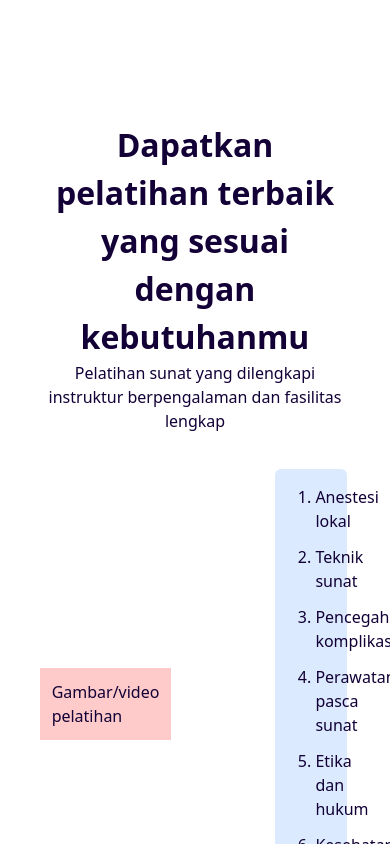
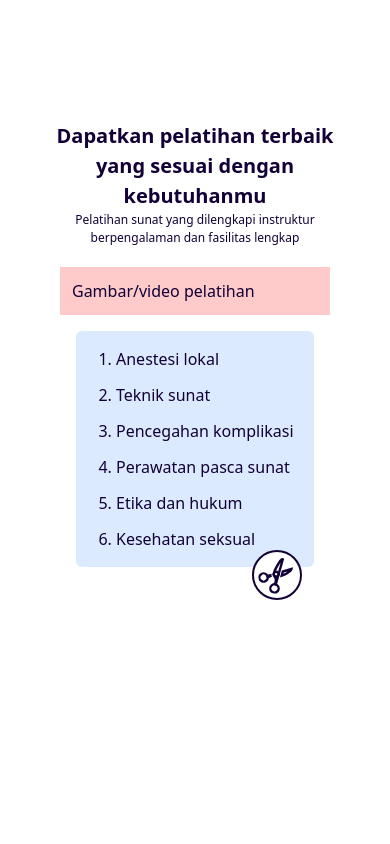
Before and after one commit to nidamuna/landingpage-1, a React (Create React App) app: page / in a window 390 px wide. Shown: the part 1320-2164 px from the top of the page. Built offline with nearby package versions, Linux system fonts and the light colour scheme.

Commit message:
responsive pelatihansection

```diff
--- a/src/component/Pelatihansection.jsx
+++ b/src/component/Pelatihansection.jsx
@@ -6,18 +6,18 @@ const Pelatihansection = () => {
     <>
       <section className='w-full bg-white min-h-screen py-[100px] px-10'>
         <div className='flex flex-col container mx-auto items-center text-[#120036]'>
-          <h1 className='font-black text-[2rem] text-center w-full'>
+          <h1 className='font-black text-[20px] md:text-[2rem] text-center w-full'>
             Dapatkan pelatihan terbaik yang sesuai dengan kebutuhanmu
           </h1>
-          <p className='text-center w-full'>
+          <p className='text-center w-full text-[12px] md:text-[16px]'>
             Pelatihan sunat yang dilengkapi instruktur berpengalaman dan fasilitas lengkap
           </p>
-          <div className='w-full flex justify-center items-center p-5'>
-            <div className='w-[50%] bg-red-200 p-3'>
+          <div className='w-full flex-col md:flex-row flex justify-center items-center p-5'>
+            <div className='w-full md:w-[50%] bg-red-200 p-3'>
               Gambar/video pelatihan
             </div>
-            <div className='w-[50%] ml-11 p-4'>
-              <div className='w-[70%] ml-11 bg-blue-100 p-4 rounded-md font-medium'>
+            <div className='w-full md:w-[50%] ml-0 md:ml-11 p-4'>
+              <div className='w-full md:w-[70%] ml-0 md:ml-11 bg-blue-100 p-4 rounded-md font-medium'>
                 <ol className="list-decimal ml-6">
                   <li className='mb-3 last:mb-0'>Anestesi lokal</li>
                   <li className='mb-3 last:mb-0'>Teknik sunat</li>
@@ -27,7 +27,7 @@ const Pelatihansection = () => {
                   <li className='mb-3 last:mb-0'>Kesehatan seksual</li>
                 </ol>
               </div>
-                <div className='flex w-full justify-end pr-[19%] -mt-[7%]'>
+                <div className='flex w-full justify-end pr-[5%] md:pr-[19%] -mt-[7%]'>
                   <IoCutOutline
                     className='bg-white -rotate-45 rounded-full flex justify-center items-center border-2 p-1 border-[#120036]'
                     style={{ height: '50px', width: '50px', color: '#120036'}} />
```
